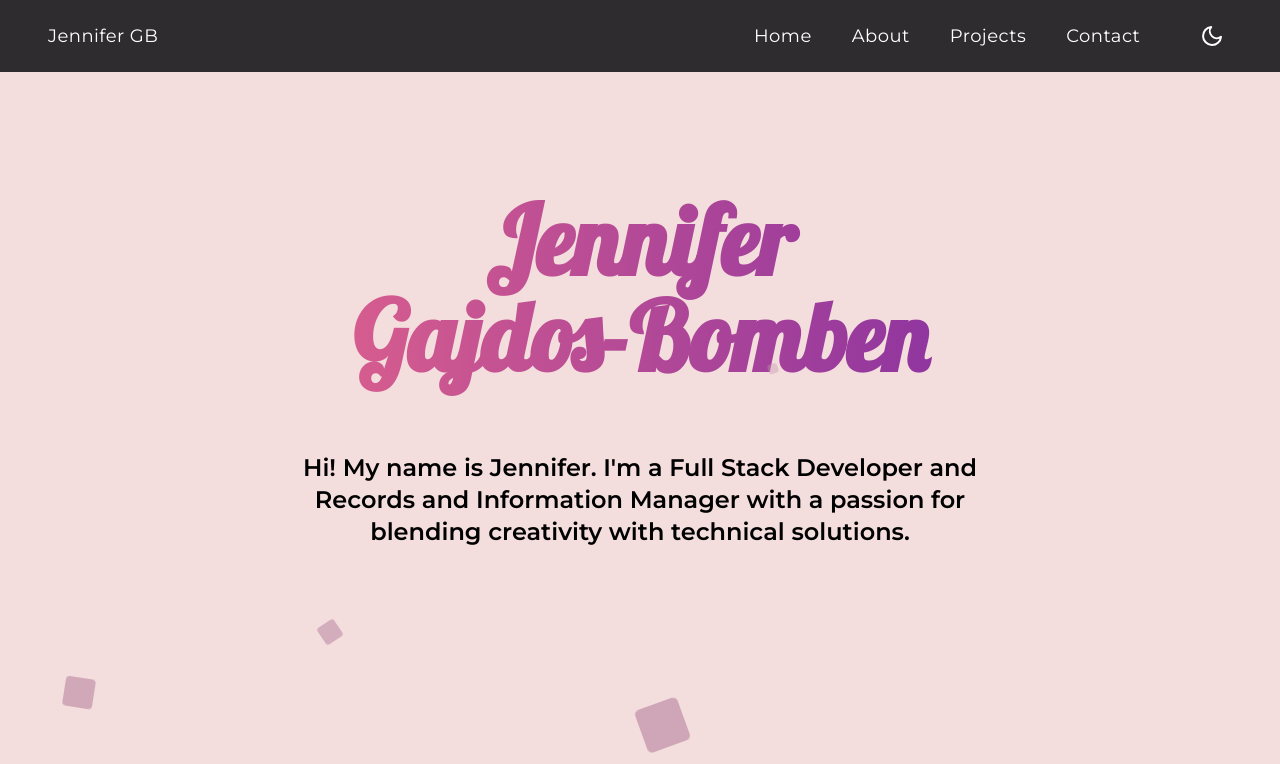
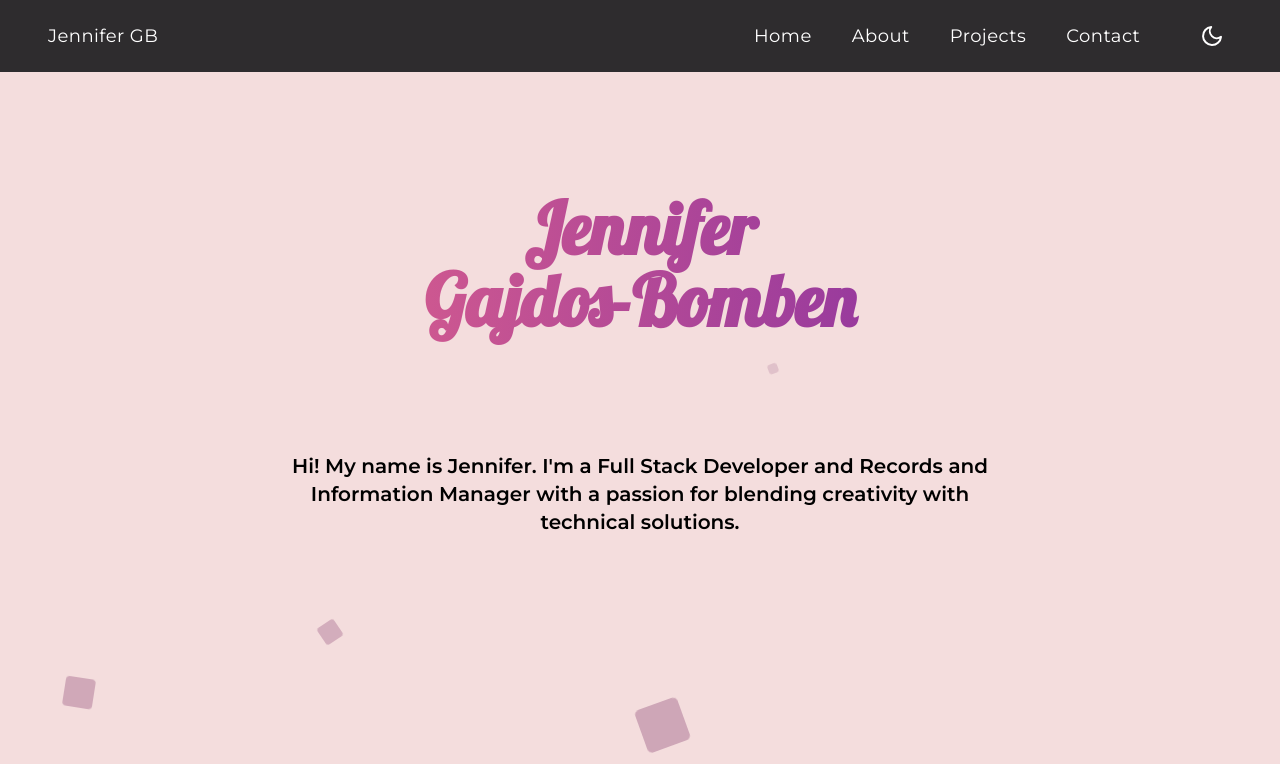
Before and after one commit to jgajdosbomben/portfolio, a React (Vite) app: page / in a window 1280 px wide. Shown: the top 764 px of the page. Built offline with nearby package versions, Linux system fonts and the light colour scheme.

Commit message:
Font size adjustments for different screen sizes

```diff
--- a/src/components/Header.jsx
+++ b/src/components/Header.jsx
@@ -4,17 +4,19 @@ const Header = ({ isOpen, toggleMenu, toggleTheme }) => {
   return (
     <div className="main-area w-full h-full">
       <div className="header dark:bg-[radial-gradient(ellipse_at_top_left,_var(--tw-gradient-stops))] from-[#620646] to-[#1d1d1d]">
-        <div className="grid px-10 grid-cols-1 grid-rows-2 sm:grid-cols-5">
+        <div className="grid px-10 grid-cols-1 grid-rows-2 md:grid-cols-5">
           {/* bg-[#f4dddd] dark:bg-gradient-to-br from-[#1d1d1d]  to-[#9b0b71] */}
-          <div className="col-span-1 row-span-2 sm:col-span-5 sm:row-span-2 text-center sm:pt-20 align-middle">
-            <h1 className="font-lobster bg-clip-text text-transparent font-bold bg-gradient-to-r from-rose-400 to-purple-800 text-5xl sm:text-8xl dark:bg-clip-text dark:text-transparent dark:bg-gradient-to-r from-rose-300 to-purple-800 pt-10 pb-5">
+          <div className="col-span-1 row-span-2 sm:col-span-5 sm:row-span-2 text-center pt-10 sm:pt-20 align-middle">
+            <h1 className="font-lobster bg-clip-text text-transparent font-bold bg-gradient-to-r from-rose-400 to-purple-800 text-5xl sm:text-7xl dark:bg-clip-text dark:text-transparent dark:bg-gradient-to-r from-rose-300 to-purple-800 pt-10 pb-5">
               Jennifer <br />
               Gajdos-Bomben
             </h1>
           </div>
           <br />
           <div className="col-span-1 row-span-1 sm:col-start-2 sm:col-end-5 sm:row-span-1 text-center align-middle">
-            <h2 className="text-xl sm:text-2xl text-black font-semibold dark:text-white font-montserrat py-4 sm:py-12">
+            <br />
+            <br />
+            <h2 className="text-base sm:text-xl text-black font-semibold dark:text-white font-montserrat py-4 sm:py-12">
               Hi! My name is Jennifer. I'm a Full Stack Developer and Records and Information Manager with a passion for blending
               creativity with technical solutions.{" "}
             </h2>
```
